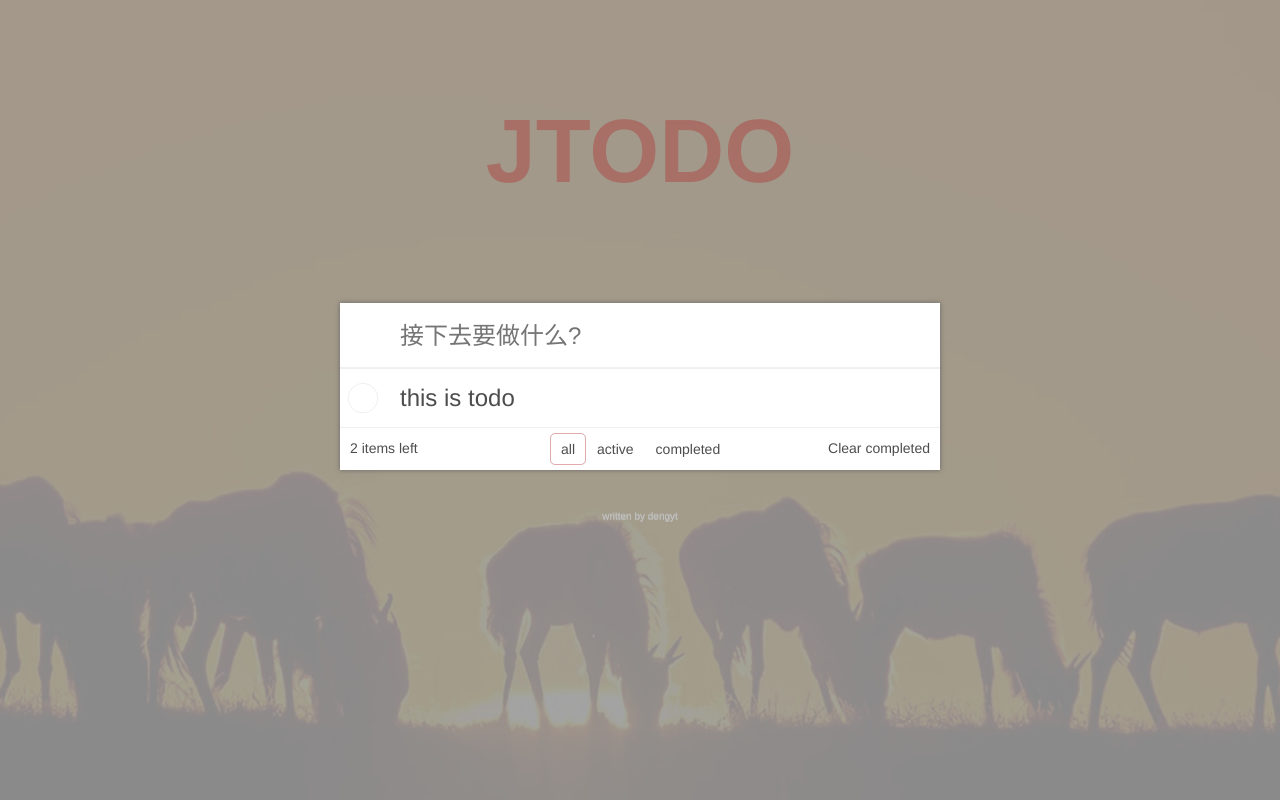
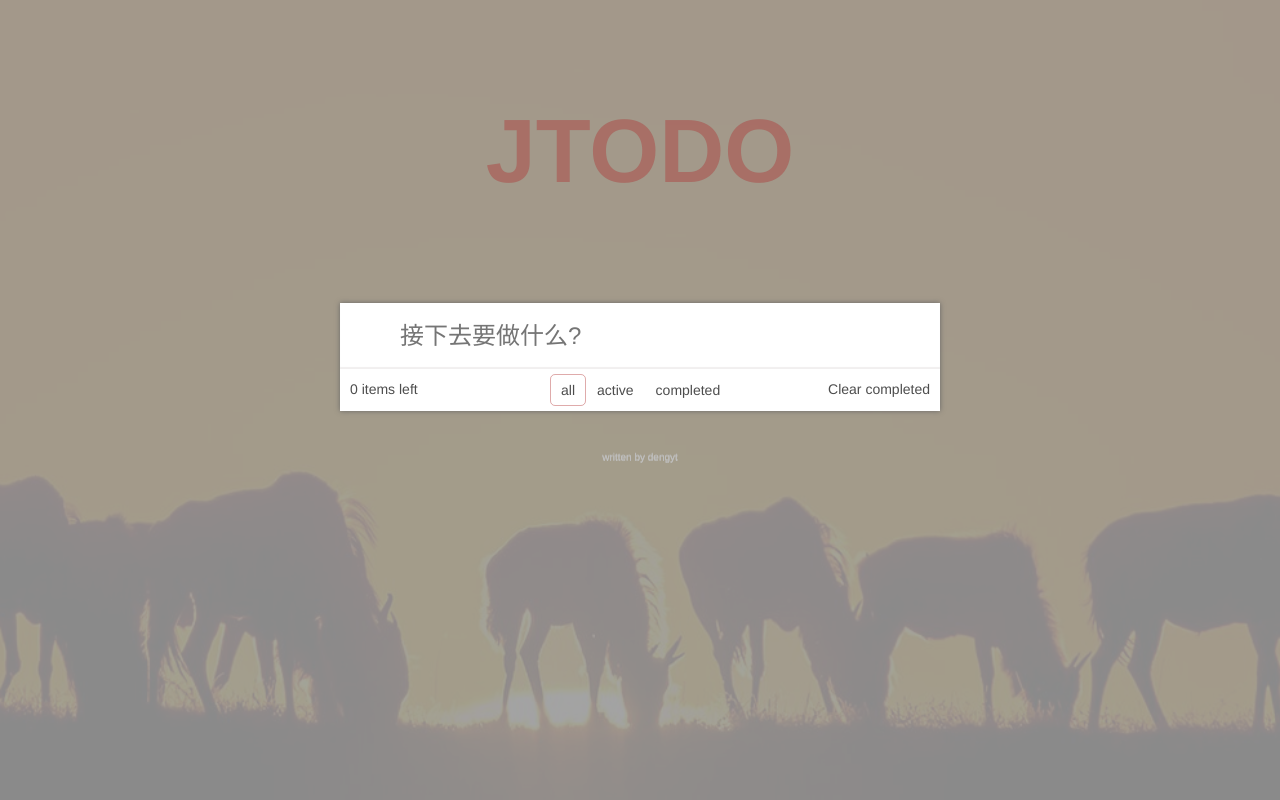
Before and after one commit to YUZIMMD/webFrontFramework-vue, a Vue app: page / in a window 1280 px wide. Built offline with nearby package versions, Linux system fonts and the light colour scheme; the HTML template or start-up script is replaced by a standard one.

Commit message:
业务逻辑过程

```diff
--- a/src/todo/item.vue
+++ b/src/todo/item.vue
@@ -18,7 +18,7 @@
     },
     methods:{
         deleteTodo(){
-
+          this.$emit('del',this.todo.id)
         }
     }
 }
--- a/src/todo/tabs.vue
+++ b/src/todo/tabs.vue
@@ -1,6 +1,6 @@
 <template>
     <div class="helper">
-        <span class="left">2 items left</span>
+        <span class="left">{{unFinishedTodoLength}} items left</span>
         <span class="tabs">
             <span v-for="state in states"
             :key="state"
@@ -18,6 +18,15 @@
         filter:{
             type:String,
             required:true
+        },
+        todos:{
+            type:Array,
+            required:true
+        }
+    },
+    computed:{
+        unFinishedTodoLength(){
+            return this.todos.filter(todo=>!todo.completed).length
         }
     },
     data(){
@@ -27,10 +36,10 @@
     },
     methods:{
         clearAllCompleted(){
-
+            this.$emit('clearAllCompleted')
         },
-        toggleFilter(){
-
+        toggleFilter(state){
+            this.$emit('toggle',state)
         }
     }
 }
--- a/src/todo/todo.vue
+++ b/src/todo/todo.vue
@@ -6,21 +6,23 @@
         autofocus="autofocus"
         placeholder="接下去要做什么?"
         @keyup.enter="addTodo">
-        <Item :todo="todo"></Item>
-        <Tabs :filter="filter"></Tabs>
+        <Item
+        :todo="todo"
+        v-for="todo in filteredTodos"
+        :key="todo.id"
+        @del = 'deleteTodo'
+        />
+        <Tabs @clearAllCompleted="clearAllCompleted" @toggle="toggleFilter" :filter="filter" :todos="todos"></Tabs>
     </section>
 </template>
 <script>
 import Item from './item.vue'
 import Tabs from './tabs.vue'
+let id =0
 export default {
     data(){
         return{
-            todo:{
-                id:0,
-                content:'this is todo',
-                completed:false
-            },
+            todos:[],
             filter:'all'
         }
     },
@@ -28,9 +30,33 @@
         Item,
         Tabs
     },
+    computed:{
+        filteredTodos(){
+            if(this.filter === 'all'){
+                return this.todos
+            }else{
+                const completed = this.filter === 'completed';
+                return this.todos.filter(todo =>completed === todo.completed)
+            }
+        }
+    },
     methods:{
-        addTodo(){
-
+        addTodo(e){
+            this.todos.unshift({
+                id:id++,
+                content:e.target.value.trim(),
+                completed:false
+            })
+            e.target.value = ''
+        },
+        deleteTodo(id){
+            this.todos.splice(this.todos.findIndex(todo=>todo.id === id),1)
+        },
+        toggleFilter(state){
+            this.filter = state
+        },
+        clearAllCompleted(){
+            this.todos = this.todos.filter(todo => !todo.completed)
         }
     }
 }
```
